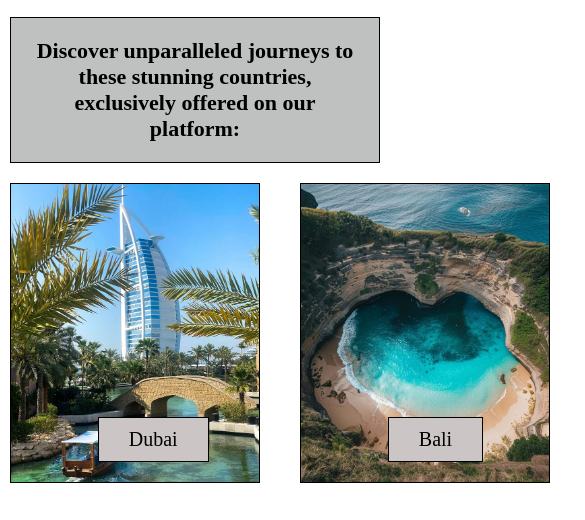
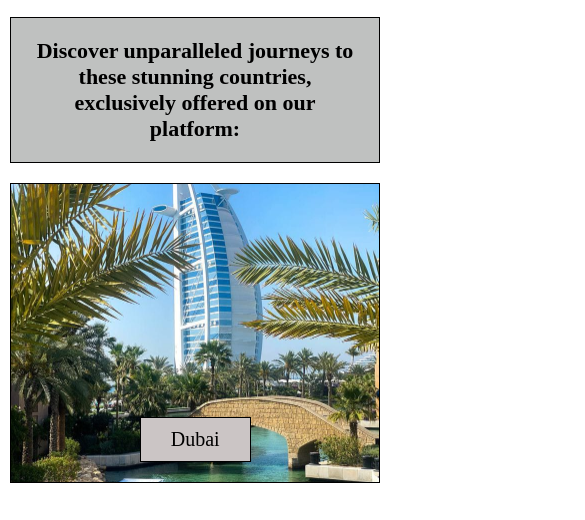
Before and after one commit to Ali-hassan389/ANU-Travels, a plain HTML site: page Home-Page/index.html in a window 390 px wide. Shown: the part 3690-4210 px from the top of the page, 585 px wide, since content can reach past the window. Drawn offline with Linux system fonts and the light colour scheme.

Commit message:
Update style.home.css

```diff
--- a/Home-Page/style.home.css
+++ b/Home-Page/style.home.css
@@ -310,8 +310,11 @@ footer {
         padding-bottom: 10px;
         margin-bottom: 10px;
     }
-
+ .destinations{
+            flex-direction: column}
+            .destinationbox{ flex-direction: column}
     .footerbox {
         flex-direction: column;
     }
+
 }
```
